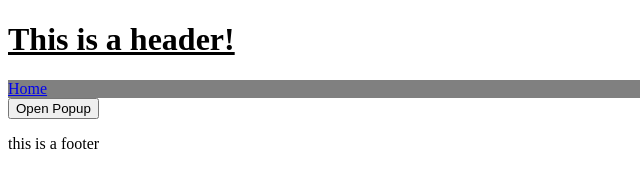
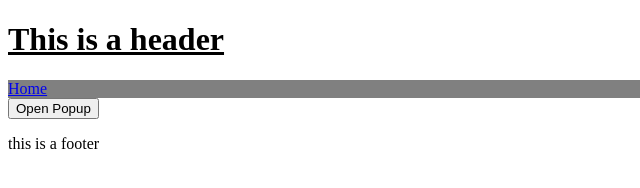
Before and after one commit to LincolnCraddock/Amazon-Website, a website: page index.html in a window 1280 px wide. Shown: the full height of the page, 0-640 px from the left. Drawn offline with Linux system fonts and the light colour scheme.

Commit message:
Another trivial change to test

```diff
--- a/index.html
+++ b/index.html
@@ -9,7 +9,7 @@
   </head>
   <body>
     <header>
-      <h1>This is a header!</h1>
+      <h1>This is a header</h1>
     </header>
 
     <nav>
```
